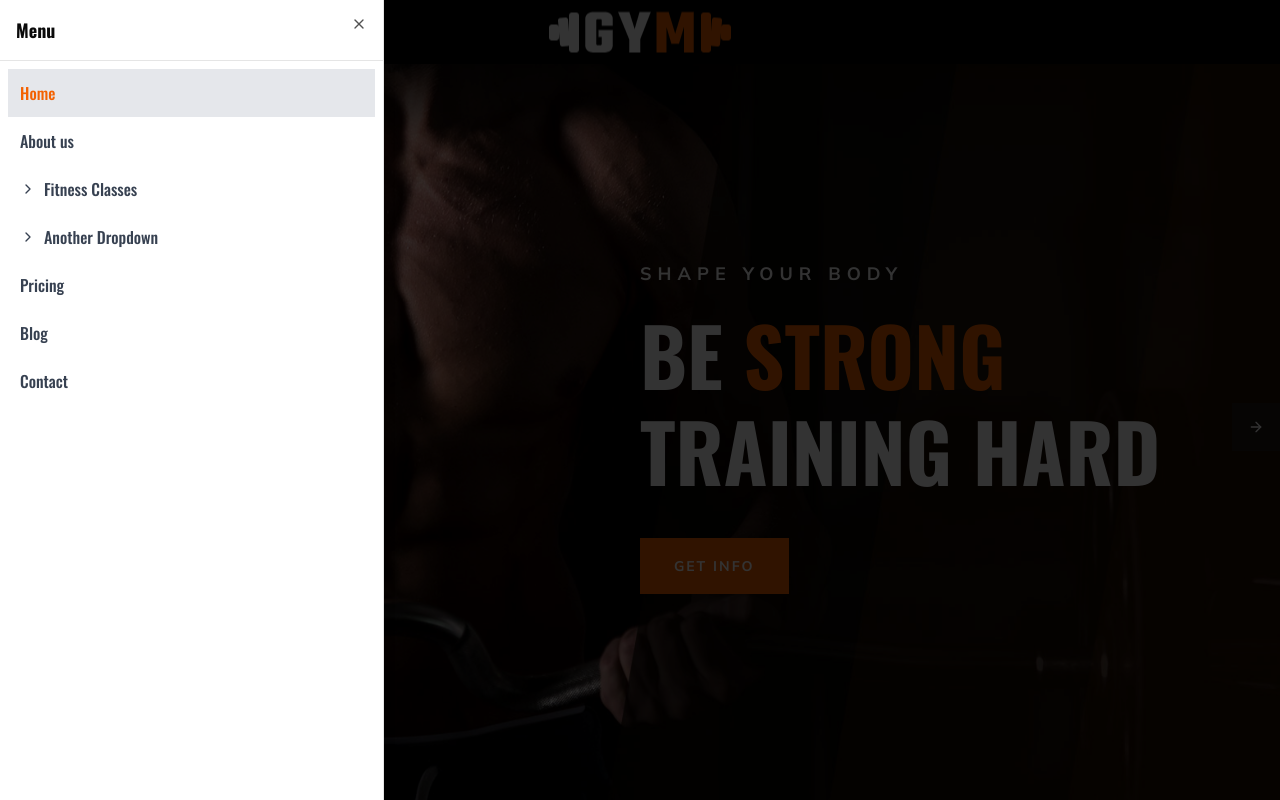
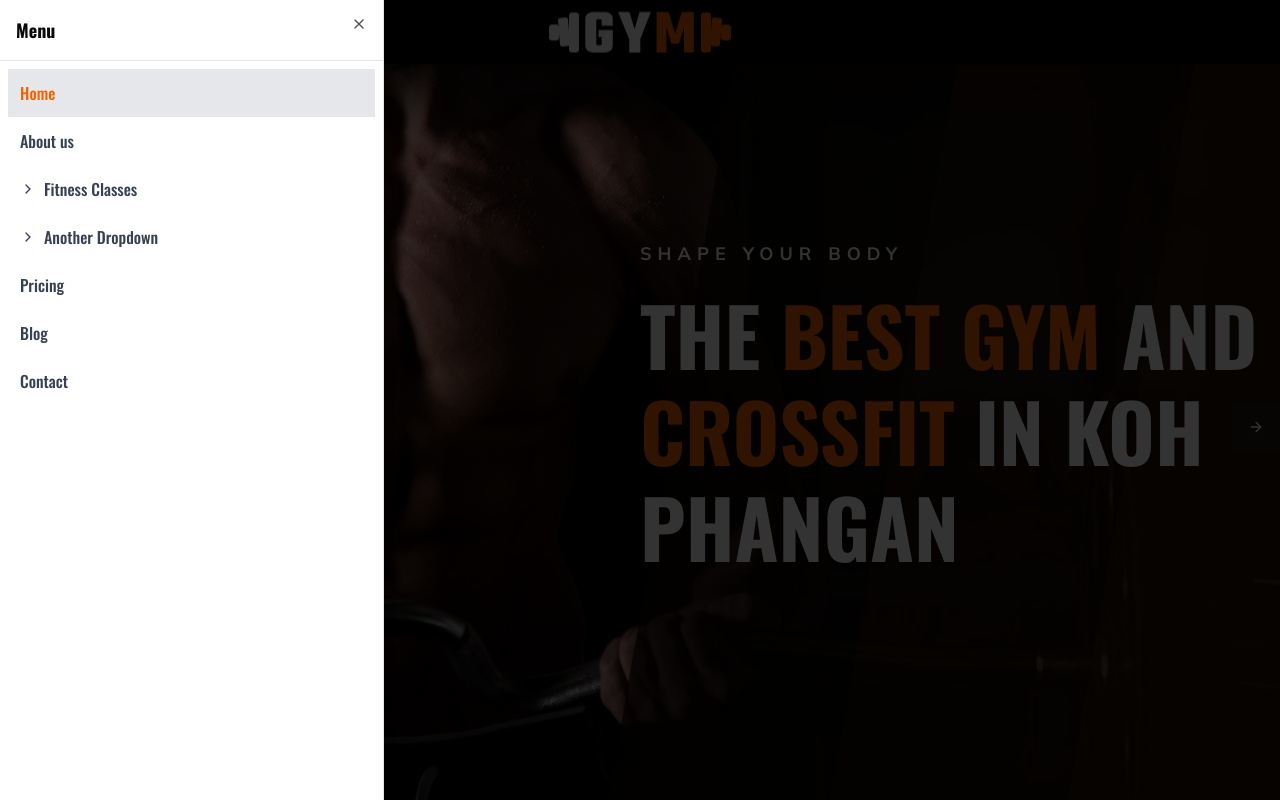
Before and after one commit to felipe-muner/podium-gym, a Next.js app: page / in a window 1280 px wide. Both pictures are taken after a click on the button 47 px from the left and 32 px from the top of the page. Shown: the top 800 px of the page. Built offline with nearby package versions, Linux system fonts and the light colour scheme.

Commit message:
feat: change hero phrase

```diff
--- a/components/Hero/Hero.tsx
+++ b/components/Hero/Hero.tsx
@@ -22,7 +22,7 @@ const slides = [
     span: "Shape your body",
     heading: (
       <>
-        Be <strong className="text-brand-orange">strong</strong> training hard
+        The <strong className="text-brand-orange">best gym</strong> and <strong className="text-brand-orange">crossfit</strong> in Koh Phangan
       </>
     ),
     linkHref: "#",
@@ -143,7 +143,7 @@ export default function Hero() {
                             {slide.heading}
                           </motion.h1>
 
-                          <motion.div
+                          {/* <motion.div
                             key={`cta-${activeSlide}`}
                             initial="hidden"
                             animate="visible"
@@ -155,7 +155,7 @@ export default function Hero() {
                               label={slide.linkLabel}
                               className="bg-brand-orange"
                             />
-                          </motion.div>
+                          </motion.div> */}
                         </div>
                       )}
                     </div>
```
